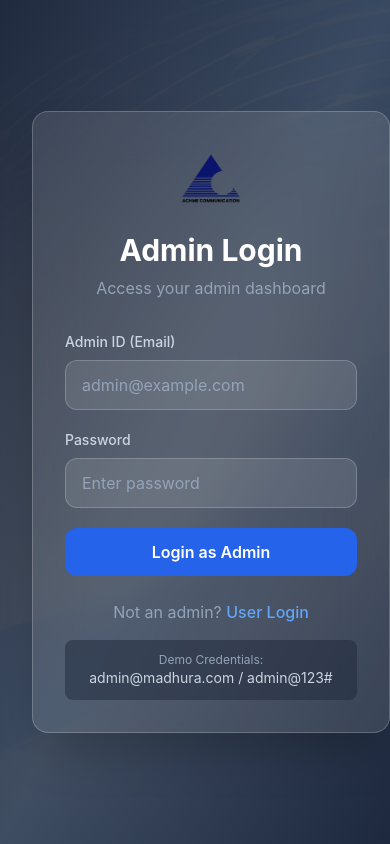
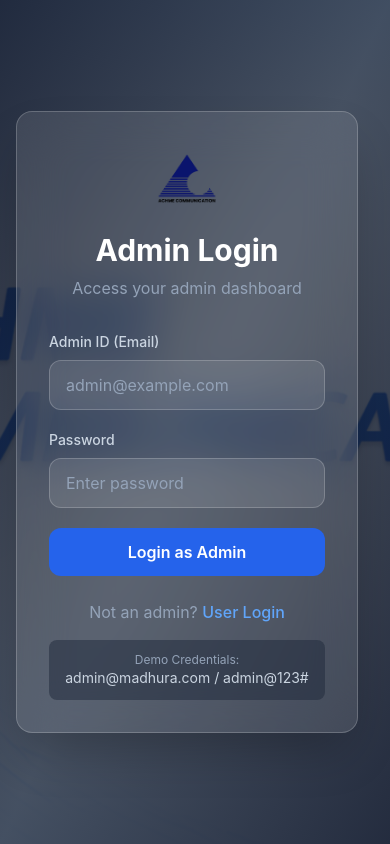
Before and after one commit to sparrow-003/Achme, a React (Create React App) app in the folder frontend/: page /login/admin in a window 390 px wide. Built offline with nearby package versions, Linux system fonts and the light colour scheme; no server answers.

Commit message:
style: move login forms to right side, responsive design

```diff
--- a/frontend/src/auth/LoginAdmin.jsx
+++ b/frontend/src/auth/LoginAdmin.jsx
@@ -71,43 +71,28 @@ export default function LoginAdmin() {
   };
 
   return (
-    <div className="min-h-screen flex items-center justify-start relative overflow-hidden pl-8 lg:pl-20">
-      {/* Background Image */}
+    <div className="min-h-screen flex items-center justify-end relative overflow-hidden">
       <div className="absolute inset-0 z-0">
-        <img
-          src={backheadImage}
-          alt="Background"
-          className="w-full h-full object-cover object-right"
-        />
+        <img src={backheadImage} alt="Background" className="w-full h-full object-cover" />
         <div className="absolute inset-0 bg-gradient-to-br from-slate-900/90 via-slate-800/80 to-slate-900/90"></div>
       </div>
 
-      {/* Login Card */}
-      <div className="relative z-10 w-full max-w-md">
+      <div className="relative z-10 w-full max-w-md mx-4 my-auto mr-8 md:mr-16 lg:mr-24">
         <div className="bg-white/10 backdrop-blur-xl rounded-2xl shadow-2xl p-8 border border-white/20">
-          {/* Logo */}
           <div className="flex justify-center mb-6">
             <img src={logoImage} alt="Logo" className="h-16 w-auto object-contain" />
           </div>
 
-          {/* Title */}
-          <h1 className="text-3xl font-bold text-white text-center">
-            Admin Login
-          </h1>
-          <p className="text-slate-400 text-center mt-2">
-            Access your admin dashboard
-          </p>
+          <h1 className="text-3xl font-bold text-white text-center">Admin Login</h1>
+          <p className="text-slate-400 text-center mt-2">Access your admin dashboard</p>
 
-          {/* Form */}
           <div className="mt-8 space-y-5">
             <div>
-              <label className="block text-sm font-medium text-slate-300 mb-2">
-                Admin ID (Email)
-              </label>
+              <label className="block text-sm font-medium text-slate-300 mb-2">Admin ID (Email)</label>
               <input
                 type="email"
                 placeholder="admin@example.com"
-                className="w-full px-4 py-3 bg-white/10 border border-white/20 rounded-xl outline-none focus:ring-2 focus:ring-blue-500 focus:border-transparent text-white placeholder-slate-400 transition-all"
+                className="w-full px-4 py-3 bg-white/10 border border-white/20 rounded-xl outline-none focus:ring-2 focus:ring-blue-500 text-white placeholder-slate-400"
                 value={email}
                 onChange={(e) => setEmail(e.target.value)}
                 disabled={loading}
@@ -115,13 +100,11 @@ export default function LoginAdmin() {
             </div>
 
             <div>
-              <label className="block text-sm font-medium text-slate-300 mb-2">
-                Password
-              </label>
+              <label className="block text-sm font-medium text-slate-300 mb-2">Password</label>
               <input
                 type="password"
                 placeholder="Enter password"
-                className="w-full px-4 py-3 bg-white/10 border border-white/20 rounded-xl outline-none focus:ring-2 focus:ring-blue-500 focus:border-transparent text-white placeholder-slate-400 transition-all"
+                className="w-full px-4 py-3 bg-white/10 border border-white/20 rounded-xl outline-none focus:ring-2 focus:ring-blue-500 text-white placeholder-slate-400"
                 value={password}
                 onChange={(e) => setPassword(e.target.value)}
                 disabled={loading}
@@ -130,9 +113,7 @@ export default function LoginAdmin() {
             </div>
 
             {error && (
-              <div className="p-3 bg-red-500/20 border border-red-500/50 rounded-xl text-red-300 text-sm">
-                {error}
-              </div>
+              <div className="p-3 bg-red-500/20 border border-red-500/50 rounded-xl text-red-300 text-sm">{error}</div>
             )}
 
             <button
@@ -144,15 +125,11 @@ export default function LoginAdmin() {
             </button>
           </div>
 
-          {/* User Login Link */}
           <p className="text-center text-slate-400 mt-6">
             Not an admin?{" "}
-            <Link to="/login" className="text-blue-400 hover:text-blue-300 font-medium">
-              User Login
-            </Link>
+            <Link to="/login" className="text-blue-400 hover:text-blue-300 font-medium">User Login</Link>
           </p>
 
-          {/* Credentials Info */}
           <div className="mt-4 p-3 bg-slate-800/50 rounded-lg text-center">
             <p className="text-xs text-slate-400">Demo Credentials:</p>
             <p className="text-sm text-slate-300">admin@madhura.com / admin@123#</p>
--- a/frontend/src/auth/login.jsx
+++ b/frontend/src/auth/login.jsx
@@ -71,19 +71,19 @@ export default function Login() {
   };
 
   return (
-    <div className="min-h-screen flex items-center justify-start relative overflow-hidden pl-8 lg:pl-20">
+    <div className="min-h-screen flex items-center justify-end relative overflow-hidden">
       {/* Background Image */}
       <div className="absolute inset-0 z-0">
         <img
           src={backheadImage}
           alt="Background"
-          className="w-full h-full object-cover object-right"
+          className="w-full h-full object-cover"
         />
         <div className="absolute inset-0 bg-gradient-to-br from-slate-900/90 via-slate-800/80 to-slate-900/90"></div>
       </div>
 
-      {/* Login Card */}
-      <div className="relative z-10 w-full max-w-md">
+      {/* Login Card - Right Side */}
+      <div className="relative z-10 w-full max-w-md mx-4 my-auto mr-8 md:mr-16 lg:mr-24">
         <div className="bg-white/10 backdrop-blur-xl rounded-2xl shadow-2xl p-8 border border-white/20">
           {/* Logo */}
           <div className="flex justify-center mb-6">
--- a/frontend/src/auth/register.jsx
+++ b/frontend/src/auth/register.jsx
@@ -79,19 +79,19 @@ export default function Register() {
   };
 
   return (
-    <div className="min-h-screen flex items-center justify-start relative overflow-hidden pl-8 lg:pl-20">
+    <div className="min-h-screen flex items-center justify-end relative overflow-hidden">
       {/* Background Image */}
       <div className="absolute inset-0 z-0">
         <img
           src={backheadImage}
           alt="Background"
-          className="w-full h-full object-cover object-right"
+          className="w-full h-full object-cover"
         />
         <div className="absolute inset-0 bg-gradient-to-br from-slate-900/90 via-slate-800/80 to-slate-900/90"></div>
       </div>
 
-      {/* Register Card */}
-      <div className="relative z-10 w-full max-w-md">
+      {/* Register Card - Right Side */}
+      <div className="relative z-10 w-full max-w-md mx-4 my-auto mr-8 md:mr-16 lg:mr-24">
         <div className="bg-white/10 backdrop-blur-xl rounded-2xl shadow-2xl p-8 border border-white/20">
           {/* Logo */}
           <div className="flex justify-center mb-6">
```
Also changed, not shown: frontend/src/images/backhead.png.
